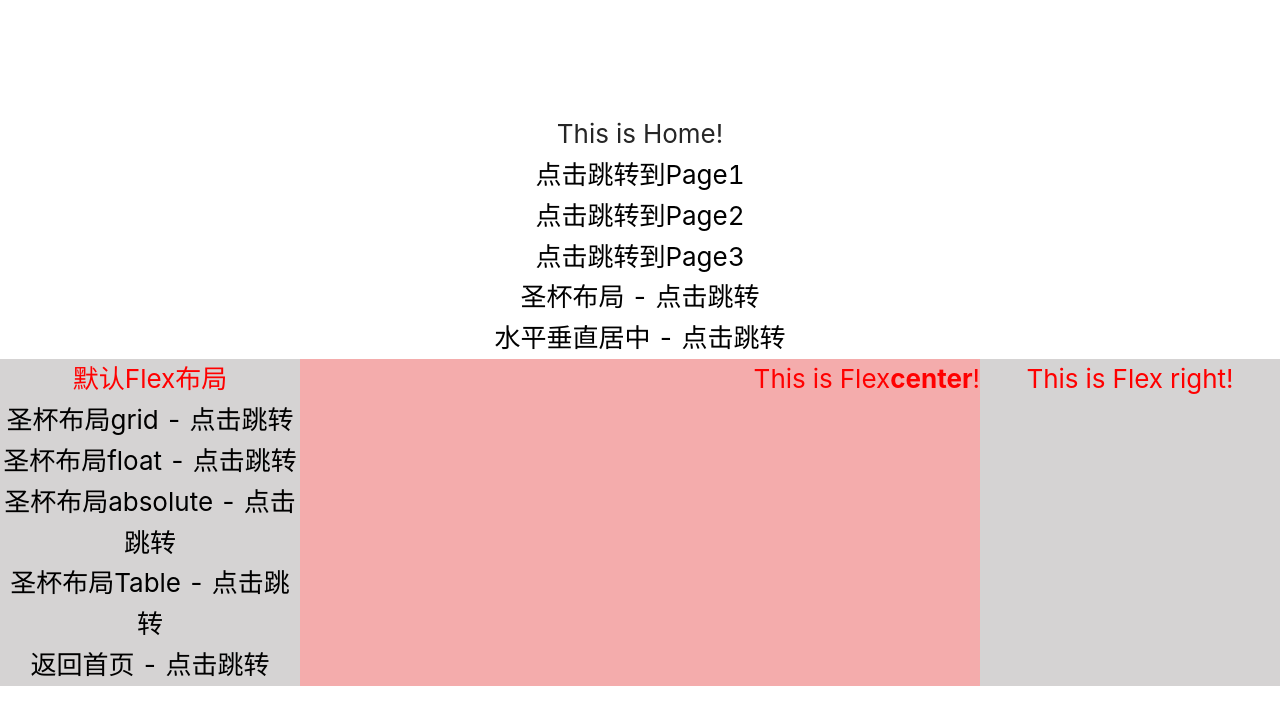
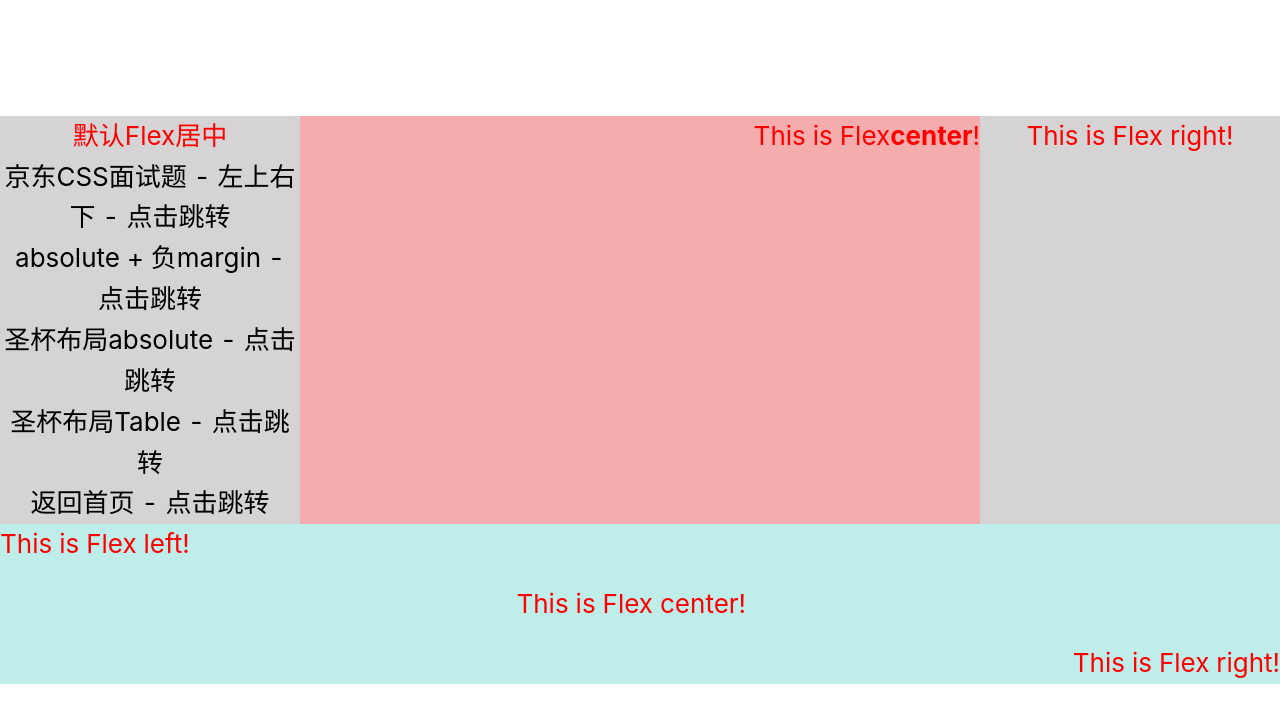
Before and after one commit to Yodonicc/practiceWithDim, a React app in the folder my-app/: page /center/JDinterview in a window 1280 px wide. Shown: the top 724 px of the page. Built offline with nearby package versions, Linux system fonts and the light colour scheme; no server answers.

Commit message:
add JDinterview 面试题，左上和右下对齐的设置

```diff
--- a/my-app/src/App.js
+++ b/my-app/src/App.js
@@ -15,6 +15,7 @@ import Float from './purecss/shengbeiLayout/Float.js';
 import Absolute from './purecss/shengbeiLayout/Absolute.js';
 import Table from './purecss/shengbeiLayout/Table.js';
 import HomeCenterFlex from './purecss/center/HomeFlex.js';
+import JDinterview from './purecss/center/JDinterview.js';
 // eslint-disable-next-line no-unused-vars
 import { DatePicker } from 'antd';
 import axios from 'axios'
@@ -36,7 +37,7 @@ function App() {
         <Route path="/Antd/SiderLayout" component={SiderLayout} />
         <header className="App-header">
           <span>
-            <Route path="/" component={Home} />
+            <Route exact path="/" component={Home} />
             <Route path="/shengbeiLayout" component={HomeFlex} />
             {/* <Route exact path="/" component={Homeexact} /> */}
             <Route path="/Page1" component={Page1} />
@@ -46,6 +47,7 @@ function App() {
             <Route path="/shengbeiLayout/Absolute" component={Absolute} />
             <Route path="/shengbeiLayout/Table" component={Table} />
             <Route path="/center" component={HomeCenterFlex} />
+            <Route path="/center/JDinterview" component={JDinterview} />
             {/* <DatePicker /> */}
           </span>
         </header>
--- a/my-app/src/purecss/center/HomeFlex.js
+++ b/my-app/src/purecss/center/HomeFlex.js
@@ -7,12 +7,12 @@ class HomeFlex extends React.Component{
         return(
             <div className={styles.pageroot}>
                 <div className={styles.left}>
-                    <div>默认Flex布局</div>
-                    <Link to="/shengbeiLayout/Grid" style={{color:'black'}}>
-                        <div>圣杯布局grid - 点击跳转</div>
+                    <div>默认Flex居中</div>
+                    <Link to="/center/JDinterview" style={{color:'black'}}>
+                        <div>京东CSS面试题 - 左上右下 - 点击跳转</div>
                     </Link>
                     <Link to="/shengbeiLayout/Float" style={{color:'black'}}>
-                        <div>圣杯布局float - 点击跳转</div>
+                        <div>absolute + 负margin - 点击跳转</div>
                     </Link>
                     <Link to="/shengbeiLayout/Absolute" style={{color:'black'}}>
                         <div>圣杯布局absolute - 点击跳转</div>
--- /dev/null
+++ b/my-app/src/purecss/center/JDinterview.js
@@ -0,0 +1,16 @@
+import React from 'react';
+import styles from './JDinterview.module.less'
+
+class JDinterview extends React.Component{
+    render(){
+        return(
+            <div className={styles.pageroot}>
+                <div className={styles.left}>This is Flex left!</div>
+                <div className={styles.middle}>This is Flex center!</div>
+                <div className={styles.right}>This is Flex right!</div>
+            </div>
+        );
+    }
+}
+
+export default JDinterview;
--- /dev/null
+++ b/my-app/src/purecss/center/JDinterview.module.less
@@ -0,0 +1,24 @@
+.pageroot{
+    display: flex;
+    width: 100vw;
+    height: 20vh;
+    color: red;
+    background-color: rgb(191, 238, 234);
+}
+
+.left{
+    align-self: flex-start;
+    justify-self: flex-start;
+}
+
+.right{
+    align-self: flex-end;
+    justify-self: flex-end;
+}
+
+.middle{
+    align-self: center;
+    justify-self: center;
+    flex: 1;
+    background-color: rgb(191, 238, 234);
+}
```
